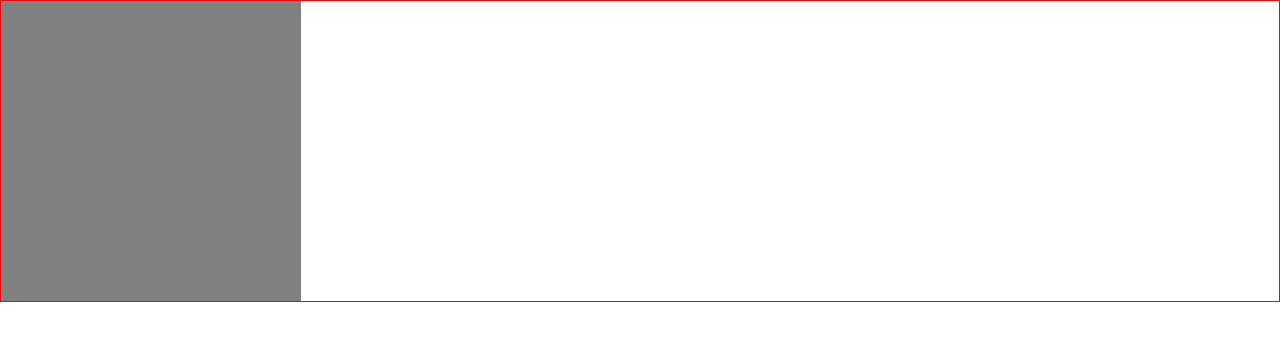
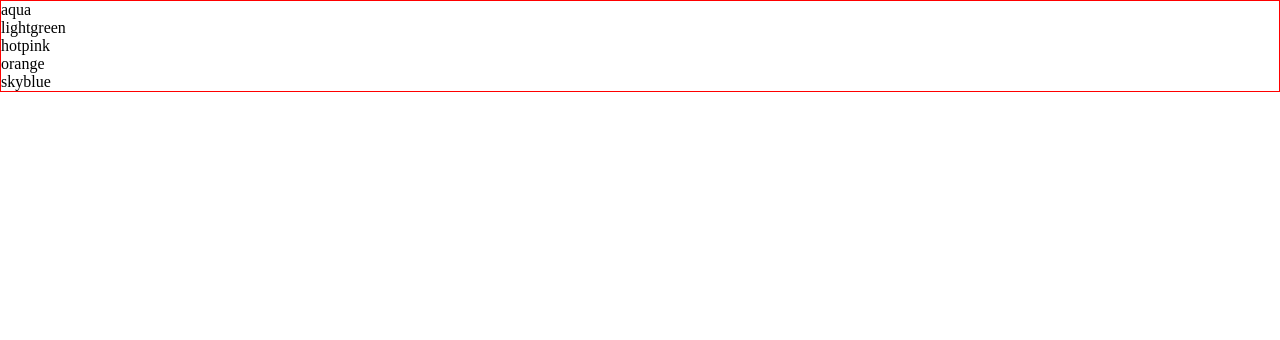
Before and after one commit to minechoo/React, a React (Create React App) app: page / in a window 1280 px wide. Shown: the top 340 px of the page. Built offline with nearby package versions, Linux system fonts and the light colour scheme.

Commit message:
배열을 통한 JSX 동적요소

```diff
--- a/src/App.js
+++ b/src/App.js
@@ -1,21 +1,27 @@
 import './scss/style.scss';
 
 function App() {
-	const boxStyle = {
-		width: 300,
-		height: 300,
-		backgroundColor: 'grey',
-	};
-
-	const colorChange = (e, color) => {
-		e.target.style.backgroundColor = color;
-	};
+	const colors = ['aqua', 'lightgreen', 'hotpink', 'orange', 'skyblue'];
 
 	return (
 		<div className='wrap'>
-			<div className='box' style={boxStyle} onClick={(e) => colorChange(e, 'blue')}></div>
+			<ul>
+				{colors.map((color, idx) => {
+					return <li key={idx}>{color}</li>;
+				})}
+			</ul>
 		</div>
 	);
 }
 
 export default App;
+
+/**
+ * 불변성(immutable) : 원형을 변형시키지 않으면서 원본을 유지한채로 복사본을 변경루 비교하는 형태
+ * -리액트에서는 원본대비 변경된 부분을 비교해서 화면은 랜더링하기때문데 불변성유지가 필수
+ * - 리액트에서는 원본과 복사본이 있어야함
+ * - 참조형 자료를 변경할때에는 무조건 전개연산자로 deep copy
+ * - 특정요소를 반복처리하기 위해서는 무조건 map처리
+ * - JSX문법 안쪽에서는 map외의 반복문 사용불가
+ * - JSX로 반복되는 요소를 동적으로 만들때에는 무조건 key값으로 고유값을 등록(리액트로 하여금 반복도는 요소를 개별적으로 인지시키기 위한)
+ */
```
